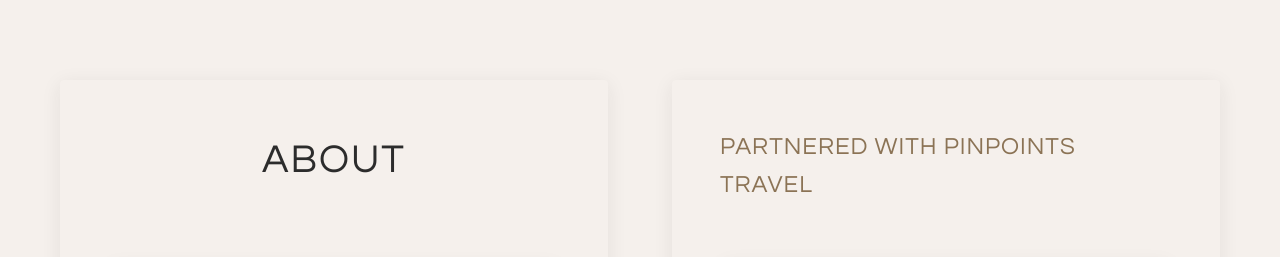
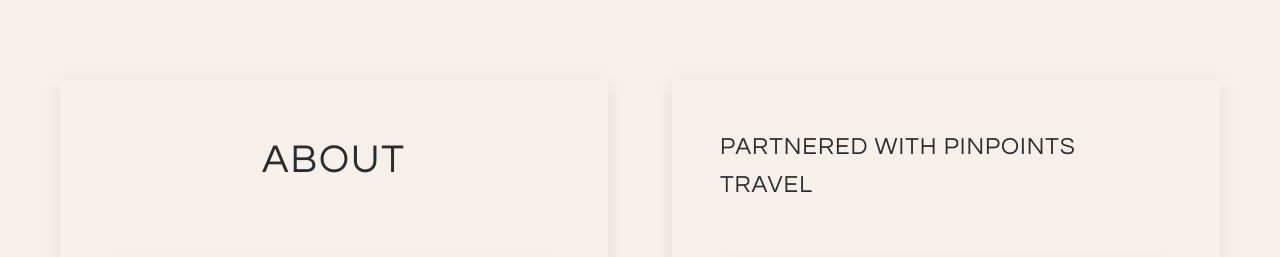
Before and after one commit to paulazmbrn/PassportPrive, a plain HTML site: page index.html in a window 1280 px wide. Shown: the part 820-1077 px from the top of the page. Drawn offline with Linux system fonts and the light colour scheme; a script that the page names is missing.

Commit message:
style(affiliation): update h3 color in affiliation panel

```diff
--- a/styles.css
+++ b/styles.css
@@ -478,7 +478,7 @@
         /* Match contact heading style in Affiliation panel */
         .affiliation-col h3 {
             font-family: 'Futura', 'Century Gothic', 'Arial', sans-serif;
-            color: #8b7355;
+            color: #2c2c2c;
             margin-bottom: 2rem;
             font-size: 1.5rem;
             font-weight: 400;
```
